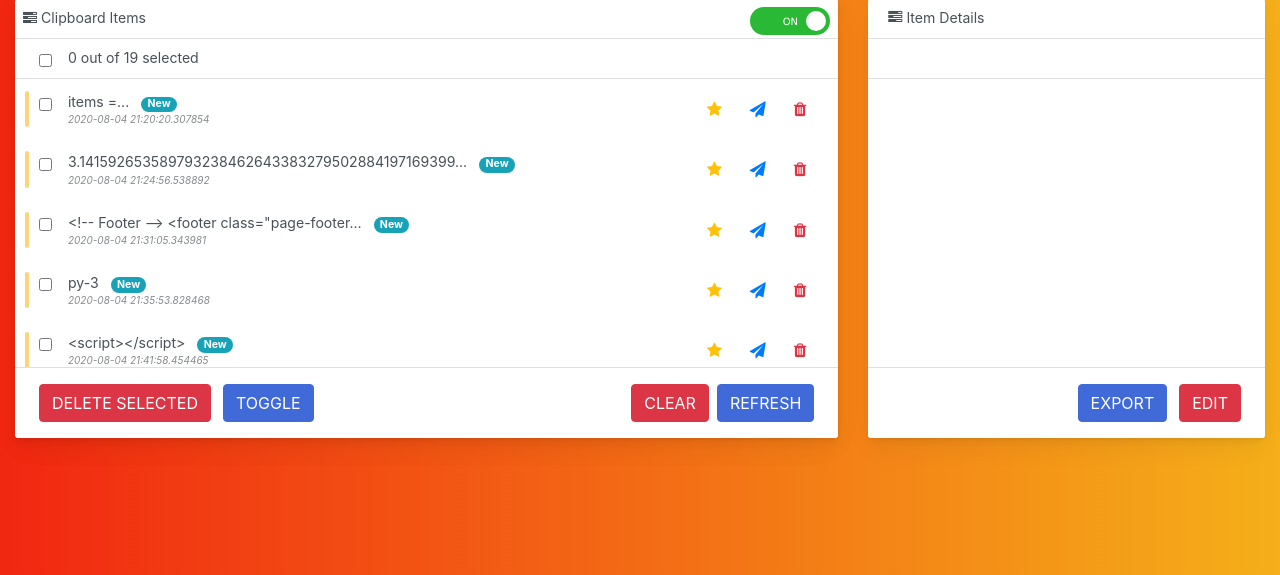
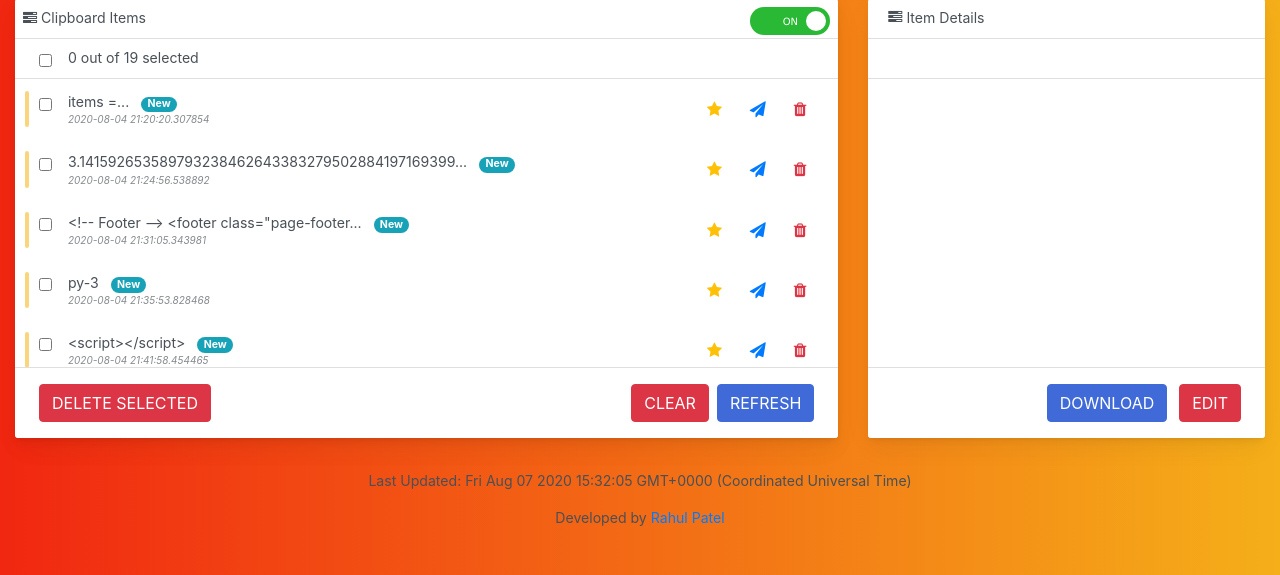
Before and after one commit to rcp125/Clippy, a Flask app: page / in a window 1280 px wide. Shown: the part 146-721 px from the top of the page. Run offline with Flask 2, Linux system fonts and the light colour scheme; data comes from the database, SQL or seed files in the repository; both versions use the stored data as it was after the commit; some libraries are stand-ins or nearby versions.

Commit message:
download fixed

```diff
--- a/app.py
+++ b/app.py
@@ -32,6 +32,8 @@ class ClipboardItem(db.Model):
     location = db.Column(db.String(2083))
     date = db.Column(db.DateTime, nullable=False, default=datetime.now())
 
+
+
 def get_hash(text):
     return sha256(text.encode('utf-8')).hexdigest()
 
@@ -47,6 +49,7 @@ def listen(text):
 @app.route('/')
 def index():
     items = ClipboardItem.query.all()
+    # items = ClipboardItem.query.order_by(ClipboardItem.date.desc()).all()
     # json_items = jsonify(items)
 
     return render_template('index.html', items=items)
@@ -56,6 +59,7 @@ def index():
 @app.route('/json')
 def post_json():
     items = ClipboardItem.query.all()
+    # items = ClipboardItem.query.order_by(ClipboardItem.date.desc()).all()
     return jsonify(items)
 
 
--- a/static/css/main.css
+++ b/static/css/main.css
@@ -391,3 +391,19 @@ input:checked + .slider:before {
 input:checked + .slider:after {
     content:'OFF';
 }
+
+.copy-text {
+    cursor: pointer;
+    transition: 0s 0.3s;
+}
+
+.copy-text:active {
+    background-color: #2ab934;
+    border-color: #2ab934;
+    transition: 0s;
+}
+
+#item_details {
+    white-space: pre;
+    overflow-x: auto;
+}
--- a/static/js/scripts.js
+++ b/static/js/scripts.js
@@ -1,3 +1,5 @@
+
+
 function count_checked(){
     baseElement = document.querySelector("#single-checks");
     document.getElementById("check-count").innerHTML = baseElement.querySelectorAll('input[type="Checkbox"]:checked').length;
@@ -45,3 +47,13 @@ function populate_div(index){
 
     });
 }
+
+// Download Copied Text
+function download() {
+    var text = document.getElementById("item_details").innerText;
+    var hidden = document.createElement('a');
+    hidden.href = 'data:attachment/text,' + encodeURI(text);
+    hidden.target = '_blank';
+    hidden.download = 'copied.txt';
+    hidden.click();
+}
--- a/templates/index.html
+++ b/templates/index.html
@@ -6,16 +6,13 @@
     <link rel="stylesheet" href="https://stackpath.bootstrapcdn.com/bootstrap/4.5.0/css/bootstrap.min.css" integrity="sha384-9aIt2nRpC12Uk9gS9baDl411NQApFmC26EwAOH8WgZl5MYYxFfc+NcPb1dKGj7Sk" crossorigin="anonymous">
     <link rel="stylesheet" href="../static/css/main.css">
     <link rel="stylesheet" href="https://stackpath.bootstrapcdn.com/font-awesome/4.7.0/css/font-awesome.min.css" integrity="sha384-wvfXpqpZZVQGK6TAh5PVlGOfQNHSoD2xbE+QkPxCAFlNEevoEH3Sl0sibVcOQVnN" crossorigin="anonymous">
-
+    <link rel="shortcut icon" href="{{ url_for('static', filename='favicon.ico') }}">
     <script src="../static/js/scripts.js"></script>
     <script src="https://code.jquery.com/jquery-3.2.1.min.js"></script>
-
     <title>Clippy Clipboard Manager</title>
 
 </head>
 <body>
-
-
     <div class="col-md-8">
         <h1 class="display-4 text-light mt-2">Welcome to Clippy!</h1>
         <p class="lead p-2 text-light">Web Based Clipboard Management Tool</p>
@@ -78,7 +75,7 @@
 
                                                         <div class="widget-content-left">
                                                             <div class="widget-heading">
-                                                                <a id="copy-text" onclick="populate_div(' {{loop.index - 1}} ');"> {{ item.text | truncate(50) }} </a>
+                                                                <a class="copy-text" id="copy-text" onclick="populate_div(' {{loop.index - 1}} ');"> {{ item.text | truncate(50) }} </a>
                                                                 <div class="badge badge-pill badge-info ml-2">New </div>
                                                             </div>
                                                             <div class="widget-subheading"><i>{{ item.date }}</i></div>
@@ -115,9 +112,9 @@
                                 <button type="submit" form="checked-form" class="btn btn-danger m-1">
                                     DELETE SELECTED
                                 </button>
-                                <a href="{{ url_for('toggle_listen') }}">
+                                <!-- <a href="{{ url_for('toggle_listen') }}">
                                     <button class="btn btn-primary m-1">TOGGLE</button>
-                                </a>
+                                </a> -->
                                 <a href="{{ url_for('index') }}">
                                     <button class="btn btn-primary float-right m-1">REFRESH</button>
                                 </a>
@@ -176,7 +173,7 @@
 
                     <div class="d-block text-right card-footer">
                         <a href="{{ url_for('index') }}">
-                            <button class="btn btn-primary m-1">EXPORT</button>
+                            <button class="btn btn-primary m-1" onclick="download()">DOWNLOAD</button>
                         </a>
                         <form class="reset-css" method="post" action="{{ url_for('index') }}">
                             <button type="submit" class="btn btn-danger m-1">EDIT</button>
@@ -192,6 +189,16 @@
 
     </div>
 
+    <footer class="page-footer font-small">
+        <div class="text-center py-3">
+            <span>Last Updated: </span>
+            <span id="last_update"></span>
+        </div>
+        <div class="text-center">Developed by
+            <a href="https://github.com/rcp125/" target="_blank"> Rahul Patel</a>
+        </div>
+    </footer>
+
     <script>
         var checkbox = document.getElementById('togBtn');
 
@@ -199,14 +206,26 @@
             localStorage.setItem('check', checkbox.checked);
         }
 
+        function save_lastRefresh () {
+            localStorage.setItem('lastRefresh', new Date().getTime());
+        }
+
         window.onload = function() {
+            // localStorage.clear();
             var checked = JSON.parse(localStorage.getItem('check'));
             checkbox.checked = checked;
+
+            var date = JSON.parse(localStorage.getItem('lastRefresh'));
+            save_lastRefresh();
         }
 
         checkbox.addEventListener("change", save_toggleState);
 
     </script>
 
+    <script>
+        document.getElementById('last_update').textContent = new Date();
+    </script>
+
 </body>
 </html>
```
Also changed, not shown: clippy.db, static/favicon.ico (added), static/img/logo-100px.png (added), static/img/logo-50px.png (added).
